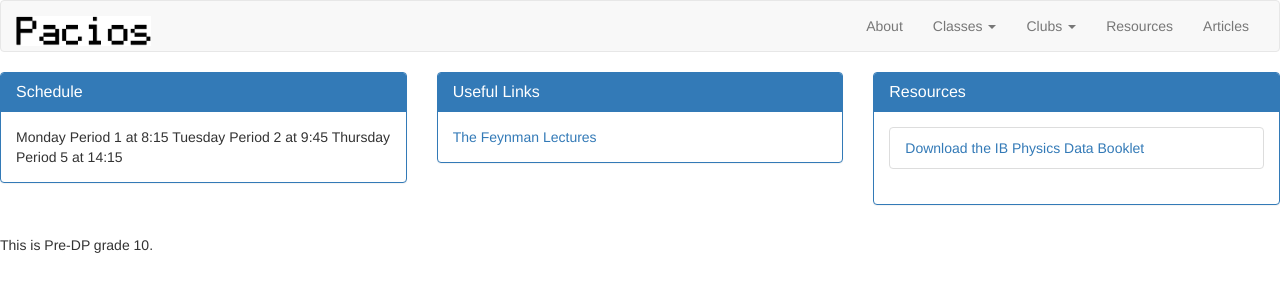
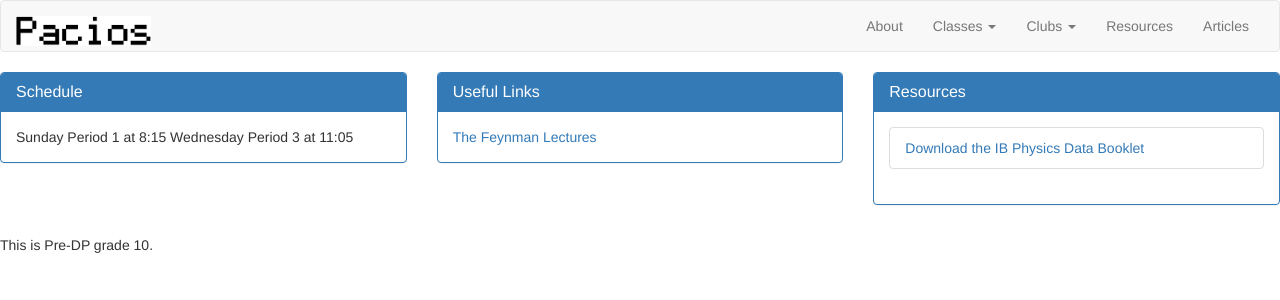
Before and after one commit to RodrigoPacios/mrpacios1, a Jekyll site: the page built from Grade10PreDP.html, in a window 1280 px wide. Shown: the top 300 px of the page. Built offline with Jekyll 4.4.1, drawn with Linux system fonts in a browser that asks for light colours; nearby versions of some CDN libraries.

Commit message:
correct schedule elective

```diff
--- a/Grade10PreDP.html
+++ b/Grade10PreDP.html
@@ -10,16 +10,12 @@ layout: default
                     </div>
                         <div class="panel-body">
                           <tr>
-                              <td>Monday</td>
+                              <td>Sunday</td>
                               <td>Period 1 at 8:15</td>
                           </tr>
                           <tr>
-                              <td>Tuesday</td>
-                              <td>Period 2 at 9:45</td>
-                          </tr>
-                          <tr>
-                              <td>Thursday</td>
-                              <td>Period 5 at 14:15</td>
+                              <td>Wednesday</td>
+                              <td>Period 3 at 11:05</td>
                           </tr>
                     </div>
                 </div>
```
